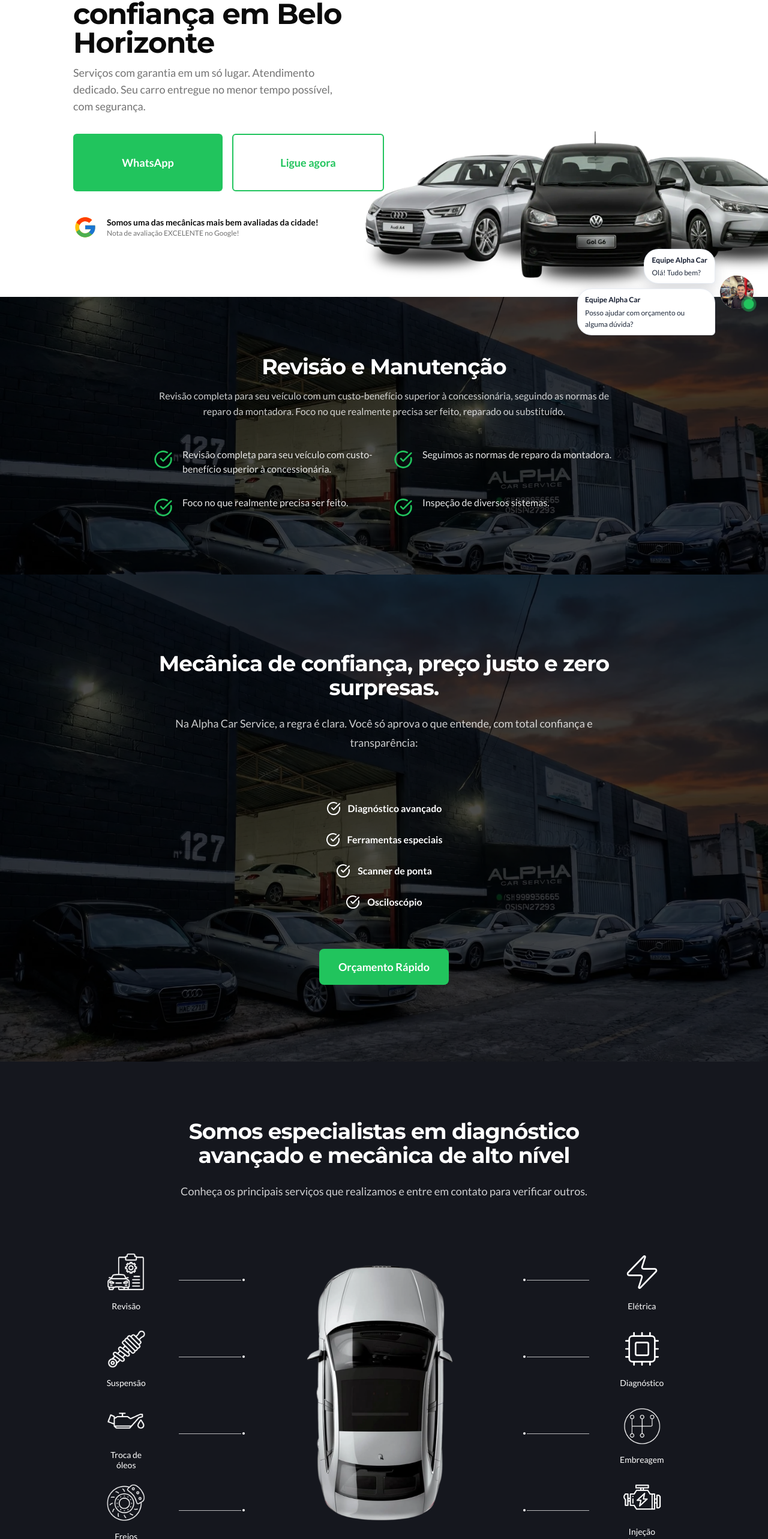
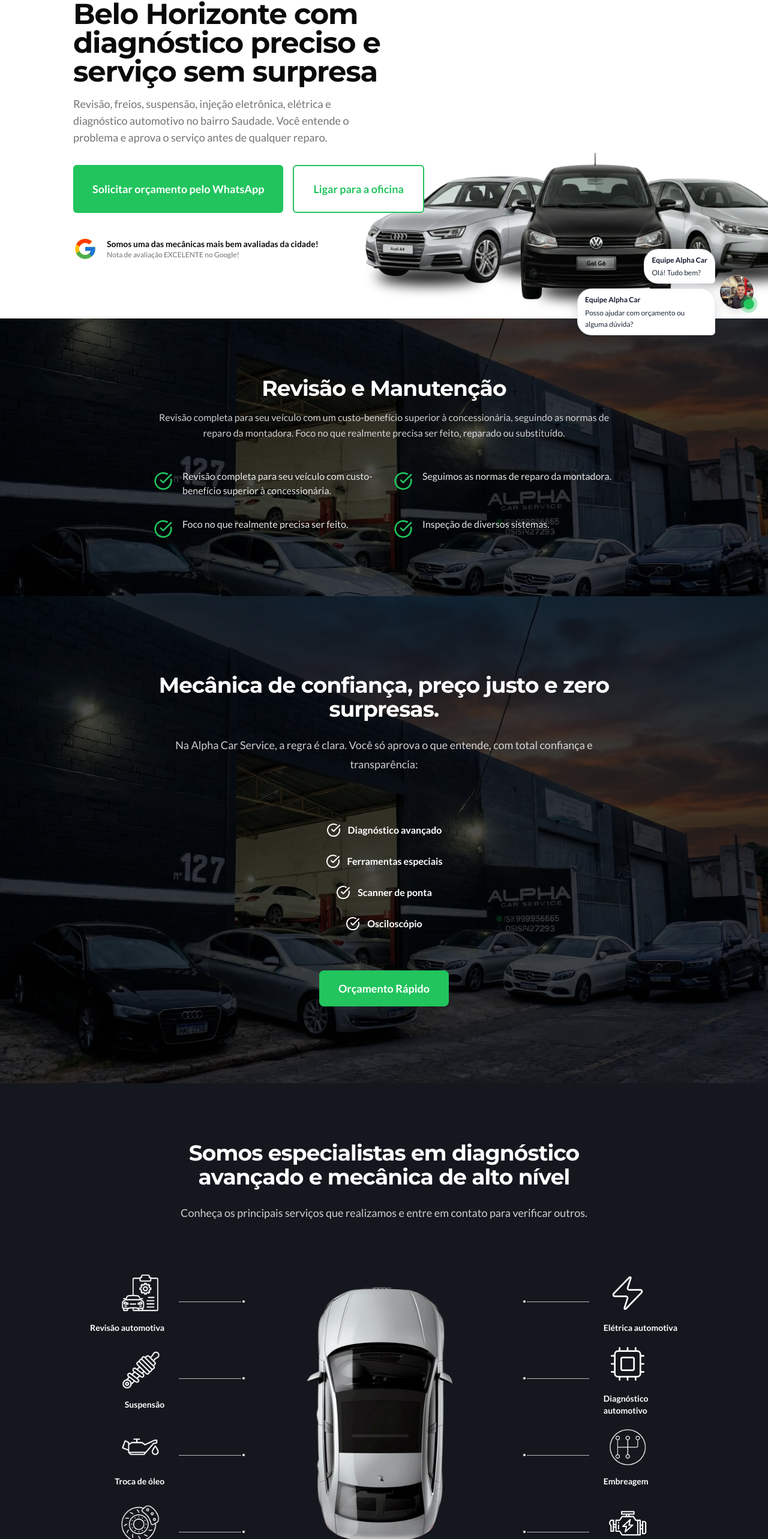
Before and after one commit to t0non/AlphaCarService, a Next.js app: page / in a window 1280 px wide. Shown: the part 225-2791 px from the top of the page at 60% size. Built offline with nearby package versions, Linux system fonts and the light colour scheme.

Commit message:
Execute Phase 3 Part 1: Fix duplicates, CTAs, and Homepage SEO

```diff
--- a/src/components/sections/hero.tsx
+++ b/src/components/sections/hero.tsx
@@ -25,33 +25,33 @@
         <div className="grid lg:grid-cols-2 items-center">
           {/* Left Side (Content) */}
           <div className="relative flex flex-col justify-center text-center lg:text-left items-center lg:items-start z-10 pt-16 pb-12 sm:pb-24 animate-up">
-            <h1 className="text-4xl md:text-5xl font-bold tracking-tight text-foreground">
-              Oficina mecânica de<br />confiança em Belo Horizonte
+            <h1 className="text-4xl md:text-5xl font-bold tracking-tight text-foreground leading-tight">
+              Oficina mecânica em Belo Horizonte com diagnóstico preciso e serviço sem surpresa
             </h1>
-            <p className="mt-3 text-lg text-muted-foreground max-w-md mx-auto lg:mx-0">
-              Serviços com garantia em um só lugar. Atendimento dedicado. Seu carro entregue no menor tempo possível, com segurança.
+            <p className="mt-4 text-lg text-muted-foreground max-w-lg mx-auto lg:mx-0">
+              Revisão, freios, suspensão, injeção eletrônica, elétrica e diagnóstico automotivo no bairro Saudade. Você entende o problema e aprova o serviço antes de qualquer reparo.
             </p>
-            <div className="mt-8 flex flex-row gap-4 justify-center lg:justify-start w-full max-w-sm mx-auto sm:max-w-none">
+            <div className="mt-8 flex flex-col sm:flex-row gap-4 justify-center lg:justify-start w-full max-w-sm mx-auto sm:max-w-none">
               <Button
                 size="lg"
                 asChild
-                className="soft-button bg-primary hover:bg-primary/90 text-primary-foreground rounded-md h-24 px-8 text-lg font-bold flex-1"
+                className="soft-button bg-primary hover:bg-primary/90 text-primary-foreground rounded-md h-16 sm:h-20 px-6 sm:px-8 text-base sm:text-lg font-bold flex-1"
               >
                 <a
-                  href="https://wa.me/5531998935665?text=Olá,%20vi%20o%20site%20da%20Alpha%20Car%20Service%20e%20gostaria%20de%20um%20orçamento."
+                  href="https://wa.me/5531998935665?text=Olá!%20Encontrei%20a%20Alpha%20Car%20Service%20pelo%20site%20e%20gostaria%20de%20solicitar%20um%20orçamento."
                   target="_blank"
                   rel="noopener noreferrer"
                 >
-                  WhatsApp
+                  Solicitar orçamento pelo WhatsApp
                 </a>
               </Button>
               <Button
                 size="lg"
                 variant="outline"
                 asChild
-                className="soft-button h-24 px-8 text-lg font-bold rounded-md border-2 border-primary text-primary hover:bg-primary/10 flex-1"
+                className="soft-button h-16 sm:h-20 px-6 sm:px-8 text-base sm:text-lg font-bold rounded-md border-2 border-primary text-primary hover:bg-primary/10 flex-1"
               >
-                <a href="tel:+5531998935665">Ligue agora</a>
+                <a href="tel:+5531998935665">Ligar para a oficina</a>
               </Button>
             </div>
             <div className="mt-10 flex items-center justify-center lg:justify-start gap-4 max-w-md mx-auto lg:mx-0 w-full">
--- a/src/components/sections/new-services.tsx
+++ b/src/components/sections/new-services.tsx
@@ -16,21 +16,20 @@
 import { Button } from '../ui/button';
 
 const leftServices = [
-  { id: 'revisao', title: ['Revisão'], Icon: RevisaoIcon },
-  { id: 'suspensao', title: ['Suspensão'], Icon: SuspensaoIcon },
-  { id: 'oleo', title: ['Troca de', 'óleos'], Icon: TrocaOleoIcon },
-  { id: 'freios', title: ['Freios'], Icon: FreiosIcon },
+  { id: 'revisao', title: 'Revisão automotiva', Icon: RevisaoIcon },
+  { id: 'suspensao', title: 'Suspensão', Icon: SuspensaoIcon },
+  { id: 'oleo', title: 'Troca de óleo', Icon: TrocaOleoIcon },
+  { id: 'freios', title: 'Freios', Icon: FreiosIcon },
 ];
 
 const rightServices = [
-  { id: 'eletrica', title: ['Elétrica'], Icon: EletricaIcon },
-  { id: 'diagnostico', title: ['Diagnóstico'], Icon: DiagnosticoIcon },
-  { id: 'embreagem', title: ['Embreagem'], Icon: EmbreagemIcon },
-  { id: 'injecao', title: ['Injeção', 'eletrônica'], Icon: InjecaoEletronicaIcon },
+  { id: 'eletrica', title: 'Elétrica automotiva', Icon: EletricaIcon },
+  { id: 'diagnostico', title: 'Diagnóstico automotivo', Icon: DiagnosticoIcon },
+  { id: 'embreagem', title: 'Embreagem', Icon: EmbreagemIcon },
+  { id: 'injecao', title: 'Injeção eletrônica', Icon: InjecaoEletronicaIcon },
 ];
 
 export default function NewServices() {
-
   return (
     <section id="services" className="relative bg-[#15171e] text-white overflow-hidden flex flex-col items-center justify-center min-h-screen py-16 sm:py-24">
       <div className="container mx-auto px-6 lg:px-8">
@@ -43,31 +42,23 @@
           </p>
         </div>
 
-        {/* Desktop Layout */}
-        <div className="relative mt-16 max-w-6xl mx-auto hidden md:block">
-          <div className="grid grid-cols-[1fr_auto_1fr] items-center gap-x-4">
+        {/* Unified Responsive Layout */}
+        <div className="relative mt-14 md:mt-16 max-w-6xl mx-auto">
+          <div className="grid grid-cols-3 md:grid-cols-[1fr_auto_1fr] items-center gap-x-2 md:gap-x-4">
+
             {/* Left Column */}
-            <div className="flex flex-col justify-center gap-y-8">
+            <div className="flex flex-col justify-center gap-y-4 md:gap-y-8">
               {leftServices.map((service) => (
-                <div key={service.id} className="flex items-center justify-end h-24">
-                  <div className="flex flex-col items-center text-center mr-6 min-w-[8rem]">
-                    <div className="flex items-center justify-center mb-2 w-20 h-20">
+                <div key={service.id} className="flex flex-col md:flex-row items-center md:justify-end md:h-24 text-center md:text-right">
+                  <div className="flex flex-col items-center md:items-end md:mr-6">
+                    <div className="flex items-center justify-center mb-2 w-16 h-16 md:w-20 md:h-20">
                       <service.Icon />
                     </div>
-                    <div className="font-medium text-sm leading-tight">
-                      {service.title.map((t, i) => (
-                        <span
-                          key={i}
-                          className={`block leading-tight ${
-                            service.id === 'freios' && i === 2 ? 'text-xs opacity-80' : ''
-                          }`}
-                        >
-                          {t}
-                        </span>
-                      ))}
-                    </div>
+                    <span className="font-semibold text-xs md:text-sm leading-tight max-w-[100px] md:max-w-[140px]">
+                      {service.title}
+                    </span>
                   </div>
-                  <div className="relative w-28 h-px bg-white/70">
+                  <div className="hidden md:block relative w-28 h-px bg-white/70">
                     <div className="absolute right-0 top-1/2 -translate-y-1/2 h-2 w-2 rounded-full bg-white border-2 border-[#15171e]" />
                   </div>
                 </div>
@@ -75,126 +66,47 @@
             </div>
 
             {/* Center Image */}
-            <div className="relative flex justify-center items-center px-6">
+            <div className="flex justify-center items-center px-0 md:px-6">
               <Image
                 src={carImageLocal}
                 alt="Veículo Alpha Car Service"
                 width={320}
                 height={640}
-                className="z-10 object-contain h-[520px] w-auto transform scale-x-110 scale-y-90"
+                className="z-10 object-contain h-[320px] md:h-[520px] w-auto transform scale-x-110 scale-y-90"
                 loading="lazy"
                 placeholder="blur"
-                sizes="(max-width: 768px) 70vw, 320px"
+                sizes="(max-width: 768px) 30vw, 320px"
               />
             </div>
 
             {/* Right Column */}
-            <div className="flex flex-col justify-center gap-y-8">
+            <div className="flex flex-col justify-center gap-y-4 md:gap-y-8">
               {rightServices.map((service) => (
-                <div key={service.id} className="flex items-center h-24">
-                  <div className="relative w-28 h-px bg-white/70 mr-6">
+                <div key={service.id} className="flex flex-col md:flex-row items-center md:h-24 text-center md:text-left">
+                  <div className="hidden md:block relative w-28 h-px bg-white/70 md:mr-6">
                     <div className="absolute left-0 top-1/2 -translate-y-1/2 h-2 w-2 rounded-full bg-white border-2 border-[#15171e]" />
                   </div>
-                  <div className="flex flex-col items-center text-center min-w-[8rem]">
-                    <div className="flex items-center justify-center mb-2 w-20 h-20">
+                  <div className="flex flex-col items-center md:items-start">
+                    <div className="flex items-center justify-center mb-2 w-16 h-16 md:w-20 md:h-20">
                       <service.Icon />
                     </div>
-                    <div className="font-medium text-sm">
-                      {service.title.map((t) => (
-                        <span key={t} className="block leading-tight">
-                          {t}
-                        </span>
-                      ))}
-                    </div>
+                    <span className="font-semibold text-xs md:text-sm leading-tight max-w-[100px] md:max-w-[140px]">
+                      {service.title}
+                    </span>
                   </div>
                 </div>
               ))}
             </div>
           </div>
-          <div className="text-center mt-12">
+
+          <div className="text-center mt-8 md:mt-12">
             <Button
               variant="link"
               asChild
-              className="text-white text-base font-semibold hover:text-white/80"
+              className="text-white/80 md:text-white text-sm md:text-base font-semibold hover:text-white md:hover:text-white/80"
             >
               <a
-                href="https://wa.me/5531998935665?text=Ol%C3%A1,%20vim%20pelo%20site.%20Voc%C3%AAs%20%5Bsua%20d%C3%BAvida%5D."
-                target="_blank"
-                rel="noopener noreferrer"
-              >
-                + Outros serviços
-              </a>
-            </Button>
-          </div>
-        </div>
-
-        {/* Mobile Layout */}
-        <div className="md:hidden mt-14">
-          <div className="grid grid-cols-[1fr_auto_1fr] items-center gap-x-2">
-            {/* Left Column */}
-            <div className="flex flex-col gap-y-4 justify-center">
-              {leftServices.map((service) => (
-                <div key={service.id} className="flex flex-col items-center text-center">
-                  <div className="flex items-center justify-center w-20 h-20">
-                    <service.Icon />
-                  </div>
-                  <p className="mt-2 text-xs font-semibold leading-tight">
-                    {service.title.map((line, index) => (
-                      <span
-                        className={`block ${
-                          service.id === 'freios' && index === 2 ? 'opacity-80' : ''
-                        }`}
-                        key={line}
-                      >
-                        {line}
-                      </span>
-                    ))}
-                  </p>
-                </div>
-              ))}
-            </div>
-
-            {/* Center Image */}
-            <div className="flex justify-center items-center px-0">
-              <Image
-                src={carImageLocal}
-                alt="Veículo Alpha Car Service"
-                width={190}
-                height={400}
-                className="z-10 h-[320px] w-auto transform scale-x-110 scale-y-90"
-                loading="lazy"
-                placeholder="blur"
-                sizes="(max-width: 640px) 70vw, 190px"
-              />
-            </div>
-
-            {/* Right Column */}
-            <div className="flex flex-col gap-y-4 justify-center">
-              {rightServices.map((service) => (
-                <div key={service.id} className="flex flex-col items-center text-center">
-                  <div className="flex items-center justify-center w-20 h-20">
-                    <service.Icon />
-                  </div>
-                  <p className="mt-2 text-xs font-semibold leading-tight">
-                    {service.title.map((line) => (
-                      <span className="block" key={line}>
-                        {line}
-                      </span>
-                    ))}
-                  </p>
-                </div>
-              ))}
-            </div>
-          </div>
-
-          <div className="text-center mt-6">
-            <Button
-              variant="link"
-              asChild
-              className="text-white/80 text-sm font-semibold hover:text-white"
-            >
-              <a
-                href="https://wa.me/5531998935665?text=Ol%C3%A1,%20vim%20pelo%20site.%20Voc%C3%AAs%20%5Bsua%20d%C3%BAvida%5D."
+                href="https://wa.me/5531998935665?text=Ol%C3%A1,%20vim%20pelo%20site.%20Gostaria%20de%20saber%20sobre%20outros%20servi%C3%A7os."
                 target="_blank"
                 rel="noopener noreferrer"
               >
@@ -203,7 +115,7 @@
             </Button>
           </div>
 
-          <div className="mt-3 grid grid-cols-2 gap-4 max-w-sm mx-auto">
+          <div className="mt-6 md:hidden grid grid-cols-2 gap-4 max-w-sm mx-auto">
             <Button asChild size="lg" className="h-12 bg-primary hover:bg-primary/90 text-primary-foreground rounded-lg text-base font-bold">
               <a href="https://wa.me/5531998935665?text=Olá,%20gostaria%20de%20saber%20mais%20sobre%20os%20serviços.">
                 WhatsApp
@@ -211,7 +123,7 @@
             </Button>
             <Button asChild size="lg" variant="outline" className="h-12 border-primary/50 text-primary hover:bg-primary/10 rounded-lg text-base font-bold">
               <a href="tel:+5531998935665">
-                Ligue agora
+                Ligar para a oficina
               </a>
             </Button>
           </div>
--- a/src/components/sections/social-proof.tsx
+++ b/src/components/sections/social-proof.tsx
@@ -10,7 +10,7 @@
   {
     name: 'Frederico Farjado',
     review:
-      'Estou extremamente satisfeito com o serviço prestado pela Alpha Car. Desde o primeiro contato, senti confiança na equipe. Eles demonstraram um zelo incrível pelo meu veículo, dedicando tempo para explicar cada etapa do processo. Seu conhecimento técnico é impressionante, e isso se refletiu na execução impecável do serviço. Estou genuinamente entusiasmado com a qualidade do trabalho realizado pela Alpha Car Service. Recomendo a todos que buscam um serviço confiável e profissional." Recomendo.',
+      'Estou extremamente satisfeito com o serviço prestado pela Alpha Car. Desde o primeiro contato, senti confiança na equipe. Eles demonstraram um zelo incrível pelo meu veículo, dedicando tempo para explicar cada etapa do processo. Seu conhecimento técnico é impressionante, e isso se refletiu na execução impecável do serviço. Estou genuinamente entusiasmado com a qualidade do trabalho realizado pela Alpha Car Service. Recomendo.',
     rating: 5,
   },
   {
@@ -57,8 +57,6 @@
     return `${names[0].charAt(0)}${names[names.length - 1].charAt(0)}`.toUpperCase();
   };
 
-  const duplicatedTestimonials = [...testimonials, ...testimonials];
-
   const avatarColors = [
     'bg-red-500',
     'bg-blue-500',
@@ -79,11 +77,12 @@
         </div>
       </div>
 
-      <div className="mt-16 w-full inline-flex flex-nowrap overflow-hidden [mask-image:_linear-gradient(to_right,transparent_0,_black_128px,_black_calc(100%-200px),transparent_100%)] animate-up">
-        <ul className="flex items-stretch justify-center md:justify-start [&_li]:mx-4 animate-scroll hover:[animation-play-state:paused]">
-          {duplicatedTestimonials.map((testimonial, index) => (
-            <li key={index} className="flex">
-              <Card className="elevated-card bg-secondary text-secondary-foreground rounded-xl shadow-lg w-80 flex-shrink-0 flex flex-col border border-transparent">
+      <div className="mt-16 w-full animate-up">
+        <div className="container mx-auto px-4">
+          <ul className="flex overflow-x-auto snap-x snap-mandatory hide-scrollbar gap-6 pb-8 md:grid md:grid-cols-2 lg:grid-cols-3 md:gap-8 md:overflow-visible">
+            {testimonials.map((testimonial, index) => (
+              <li key={index} className="flex snap-center min-w-[300px] md:min-w-0">
+                <Card className="elevated-card bg-secondary text-secondary-foreground rounded-xl shadow-lg w-full flex-shrink-0 flex flex-col border border-transparent">
                   <CardContent className="p-6 flex flex-col h-full">
                     <div className="flex items-center justify-between mb-4">
                       <div className="flex items-center gap-3">
@@ -113,8 +112,9 @@
             ))}
           </ul>
         </div>
+      </div>
 
-      <div className="container mx-auto px-6 lg:px-8 mt-16 flex flex-col sm:flex-row items-center justify-center gap-4 animate-up">
+      <div className="container mx-auto px-6 lg:px-8 mt-12 flex flex-col sm:flex-row items-center justify-center gap-4 animate-up">
         <Button
           size="lg"
           variant="default"
@@ -132,7 +132,7 @@
           asChild
         >
           <a href="tel:+5531998935665">
-            Ligue agora
+            Ligar para a oficina
           </a>
         </Button>
       </div>
```
Lines whose indentation alone changed are shown as unchanged.
